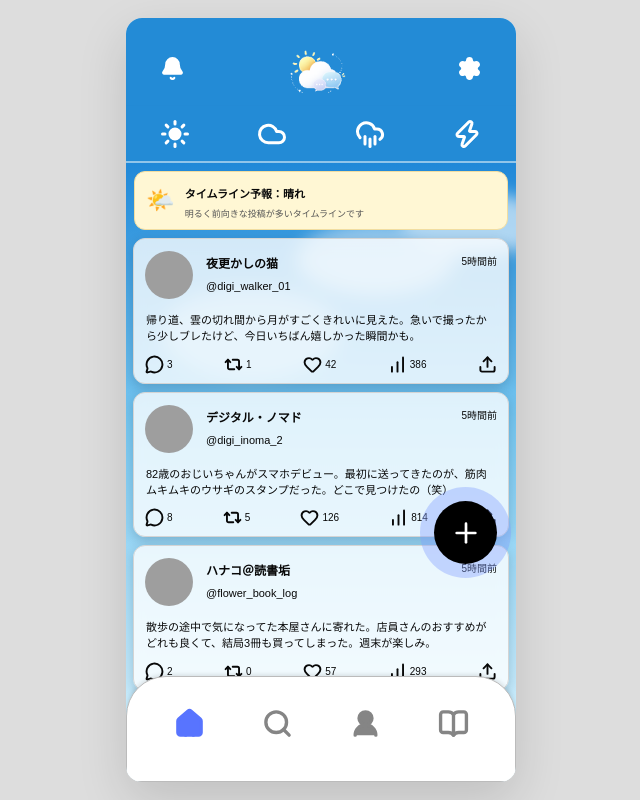
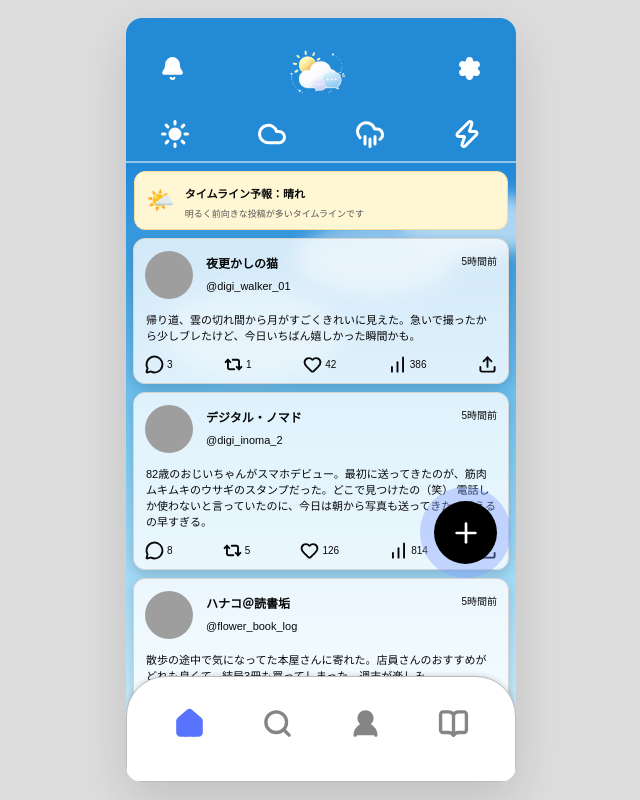
Before and after one commit to awo080558-dot/sora-social-apuri, a Next.js app: page / in a window 1280 px wide. Shown: the whole page, without its empty margins (319-959 px from the left). Built offline with nearby package versions, Linux system fonts and the light colour scheme; grey boxes are pictures that could not be loaded.

Commit message:
Vary timeline post lengths

```diff
--- a/app/page.tsx
+++ b/app/page.tsx
@@ -22,12 +22,12 @@ const weatherInfo = {
 
 const posts:Post[] = [
   {id:1,weather:"sunny",name:"夜更かしの猫",handle:"@digi_walker_01",avatar:"🌌",time:"5時間前",body:"帰り道、雲の切れ間から月がすごくきれいに見えた。急いで撮ったから少しブレたけど、今日いちばん嬉しかった瞬間かも。",replies:"3",reposts:"1",likes:"42",views:"386"},
-  {id:2,weather:"sunny",name:"デジタル・ノマド",handle:"@digi_inoma_2",avatar:"🎮",time:"5時間前",body:"82歳のおじいちゃんがスマホデビュー。最初に送ってきたのが、筋肉ムキムキのウサギのスタンプだった。どこで見つけたの（笑）",replies:"8",reposts:"5",likes:"126",views:"814"},
+  {id:2,weather:"sunny",name:"デジタル・ノマド",handle:"@digi_inoma_2",avatar:"🎮",time:"5時間前",body:"82歳のおじいちゃんがスマホデビュー。最初に送ってきたのが、筋肉ムキムキのウサギのスタンプだった。どこで見つけたの（笑） 電話しか使わないと言っていたのに、今日は朝から写真も送ってきた。覚えるの早すぎる。",replies:"8",reposts:"5",likes:"126",views:"814"},
   {id:3,weather:"sunny",name:"ハナコ＠読書垢",handle:"@flower_book_log",avatar:"🐶",time:"5時間前",body:"散歩の途中で気になってた本屋さんに寄れた。店員さんのおすすめがどれも良くて、結局3冊も買ってしまった。週末が楽しみ。",replies:"2",reposts:"0",likes:"57",views:"293"},
-  {id:4,weather:"cloudy",name:"考えごとの午後",handle:"@gray_afternoon",avatar:"🏙️",time:"2時間前",body:"朝から予定がずれて、なんとなく調子が出ない日。今日は早めに切り上げて、明日の自分に任せることにする。",replies:"4",reposts:"1",likes:"35",views:"241"},
-  {id:5,weather:"cloudy",name:"ニュースを読む人",handle:"@news_reader",avatar:"📰",time:"3時間前",body:"話題の記事、見出しだけだとかなり印象が違う。反対側の意見も読んでから考えたいな。",replies:"12",reposts:"7",likes:"89",views:"672"},
+  {id:4,weather:"cloudy",name:"考えごとの午後",handle:"@gray_afternoon",avatar:"🏙️",time:"2時間前",body:"今日は早めに切り上げる。",replies:"4",reposts:"1",likes:"35",views:"241"},
+  {id:5,weather:"cloudy",name:"ニュースを読む人",handle:"@news_reader",avatar:"📰",time:"3時間前",body:"話題の記事、見出しだけだとかなり印象が違う。本文を最後まで読んだら、最初に想像していた話とは少し違っていた。引用されている部分だけが広がっているけど、反対側の意見も読んでから考えたい。急いで結論を出さなくてもいい気がする。",replies:"12",reposts:"7",likes:"89",views:"672"},
   {id:6,weather:"rainy",name:"雨宿り",handle:"@take_a_break",avatar:"🌧️",time:"1時間前",body:"ちょっと疲れた。何を見ても悪いほうに考えてしまうので、今日はもうスマホを置く。温かいもの飲んで寝よう。",replies:"6",reposts:"2",likes:"74",views:"468"},
-  {id:7,weather:"rainy",name:"静かな夜",handle:"@quiet_night",avatar:"🌙",time:"4時間前",body:"軽い気持ちで書いたことなのに、思ったよりきつい返信が来てへこんでる。すぐ返さず、少し落ち着こう。",replies:"9",reposts:"3",likes:"61",views:"514"},
+  {id:7,weather:"rainy",name:"静かな夜",handle:"@quiet_night",avatar:"🌙",time:"4時間前",body:"返信を見て少しへこんだ。今は返さないでおく。",replies:"9",reposts:"3",likes:"61",views:"514"},
   {id:8,weather:"storm",name:"トレンドを追う人",handle:"@trend_watch",avatar:"⚡",time:"18分前",body:"例の件、切り取られた動画だけが広がってるけど、前後まで見るとだいぶ印象が違う。断定する前に元動画を見たほうがいい。",replies:"18",reposts:"11",likes:"143",views:"926"},
   {id:9,weather:"storm",name:"ひと休み",handle:"@take_it_easy",avatar:"🛡️",time:"22分前",body:"タイムラインの空気がかなり荒れてる。気になって見続けてしまうけど、今日はここまでにしようかな。",replies:"7",reposts:"4",likes:"82",views:"603"},
 ];
```
